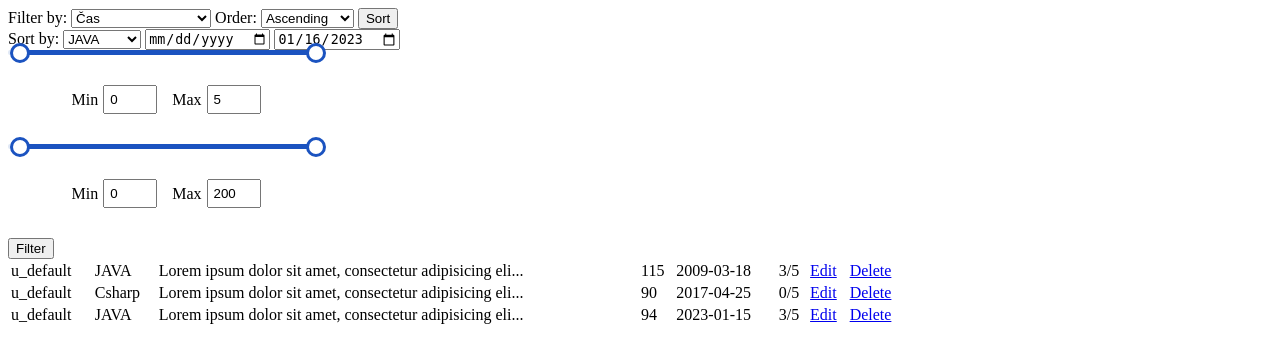
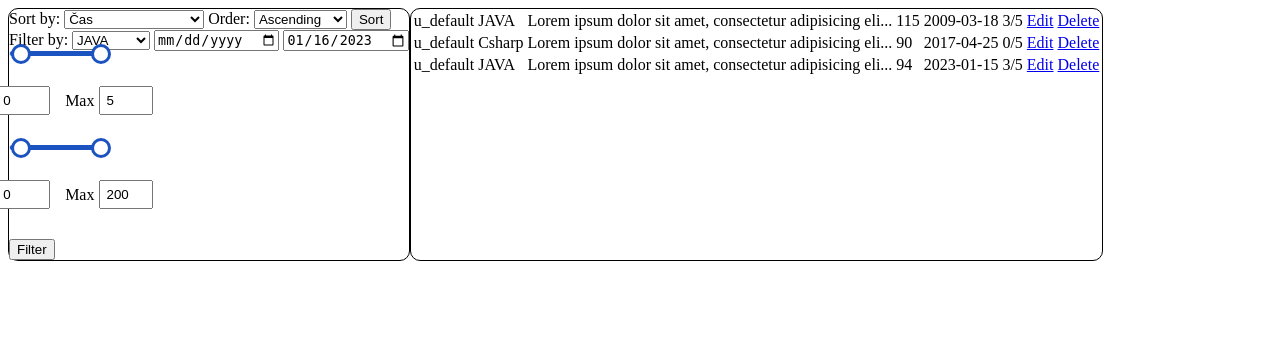
Before and after one commit to vojk/ghosts_tda, a Flask app: page /test in a window 1280 px wide. Shown: the top 363 px of the page. Run offline with Flask 2, Linux system fonts and the light colour scheme; data comes from the database, SQL or seed files in the repository; both versions use the stored data as it was after the commit; parts of the project's set-up code (start-up, migrations or seed data) failed here and were passed over.

Commit message:
New branch

```diff
--- /dev/null
+++ b/app/static/css/records.css
@@ -0,0 +1,16 @@
+#table{
+    display: flex;
+    flex-direction: column;
+    border: 1px solid black;
+    border-radius: 10px;
+}
+#sort-filter{
+    display: flex;
+    flex-direction: column;
+    border: 1px solid black;
+    border-radius: 10px;
+}
+body{
+    display: flex;
+    flex-direction: row;
+}
--- a/app/templates/records.html
+++ b/app/templates/records.html
@@ -5,13 +5,15 @@
     <title>Title</title>
     <link rel="stylesheet" href="{{ url_for('static', filename='css/jquery-ui.css') }}">
     <link rel="stylesheet" href="{{ url_for('static', filename='css/rangeSlider.css') }}">
+    <link rel="stylesheet" href="{{ url_for('static', filename='css/records.css') }}">
 
     <script src="{{ url_for('static', filename='js/jquery-3.6.3.min.js') }}"></script>
     <script src="{{ url_for('static', filename='js/jquery-ui.min.js') }}"></script>
 </head>
 <body>
+    <div id="sort-filter">
         <form method="GET" id="sort-form">
-    <label for="sort_field">Filter by:</label>
+            <label for="sort_field">Sort by:</label>
             <select name="sort_field" id="sort_field">
                 <option value="timeInMinutes">Čas</option>
                 <option value="dates">Datum</option>
@@ -26,11 +28,10 @@
             <button type="submit">Sort</button>
         </form>
         <form method="GET" id="filter-form">
-    <label for="filter_rating">Sort by:</label>
+            <label for="filter_rating">Filter by:</label>
             <select name="filter_programmingLangs" id="filter_programmingLangs">
                 {% for def in defs %}
-            <option id="option_{{ def.progLangs }}"
-                    value="{{ def.progLangs }}">{{ def.progLangs }}</option>
+                <option id="option_{{ def.progLangs }}" value="{{ def.progLangs }}">{{ def.progLangs }}</option>
                 {% endfor %}
             </select>
             <input type="date" name="filter_min_date" id="filter_min_date">
@@ -38,6 +39,7 @@
             {% include 'customElements/slider.html' %}
             <button type="submit">Filter</button>
         </form>
+    </div>
     <div id="table">
         {% include 'table_records.html' %}
     </div>
--- a/app/templates/table_records.html
+++ b/app/templates/table_records.html
@@ -1,5 +1,5 @@
 {% block recordsTable %}
-    <table style="width: 900px">
+    <table >
         {% for text in texts %}
             <tr>
                 <td>{{ text.programmer }}</td>
```
Also changed, not shown: app/dbs/database.db. Lines whose indentation alone changed are shown as unchanged.
